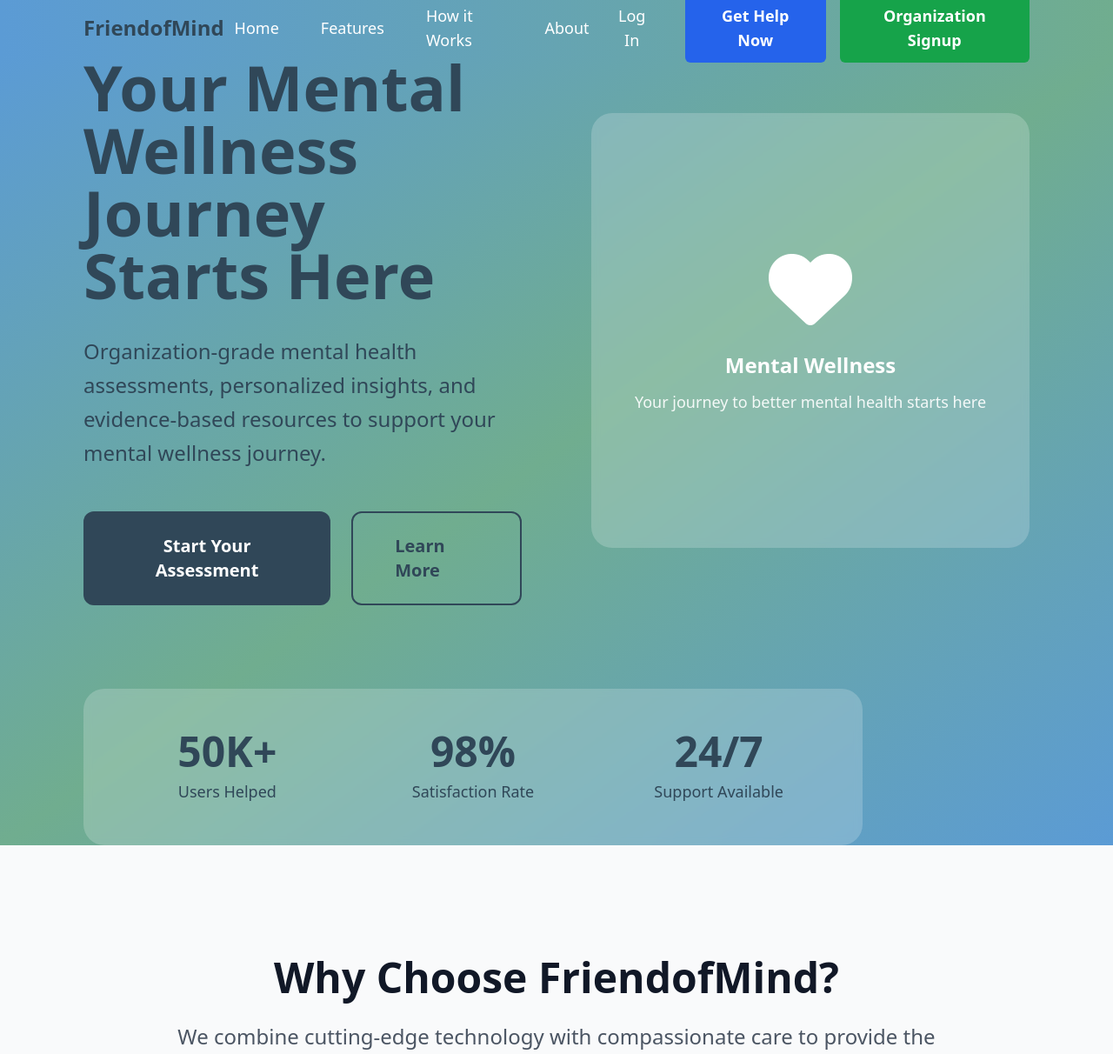
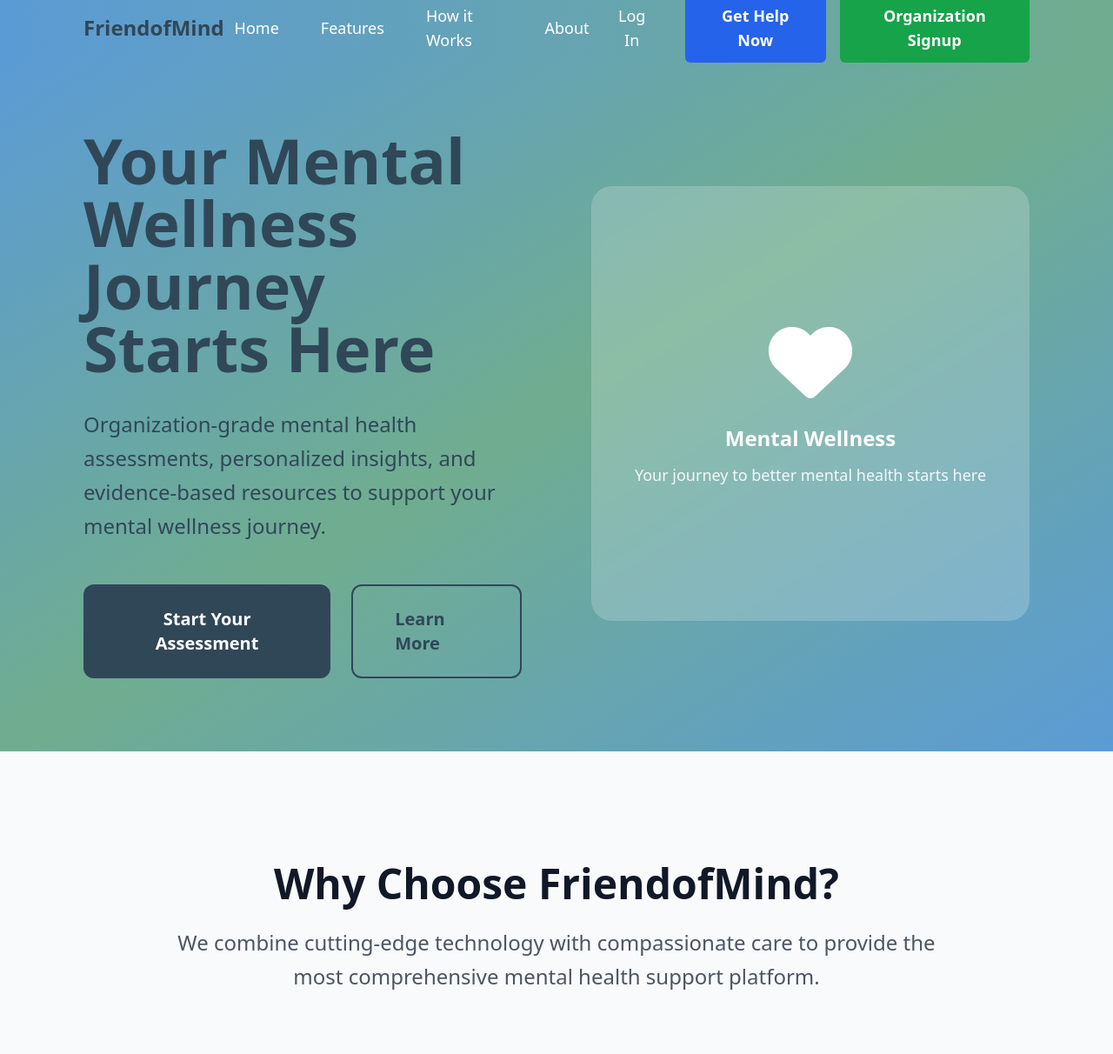
Before and after one commit to CenaAlex/FriendofMindDEV, a Django app: page / in a window 1280 px wide. Shown: the top 1212 px of the page at 87% size. Run offline with Django 4.2, Linux system fonts and the light colour scheme; data comes from the database, SQL or seed files in the repository; some libraries are stand-ins or nearby versions.

Commit message:
Remove something from landing page

```diff
--- a/templates/core/landing.html
+++ b/templates/core/landing.html
@@ -33,24 +33,7 @@
             </div>
         </div>
 
-        <div class="mt-24">
-            <div class="bg-white bg-opacity-20 backdrop-blur-sm rounded-3xl p-12 max-w-4xl">
-                <div class="grid grid-cols-3 gap-12 text-center">
-                    <div>
-                        <div class="text-5xl font-bold text-[#304758] mb-2">50K+</div>
-                        <div class="text-lg text-[#304758]">Users Helped</div>
-                    </div>
-                    <div>
-                        <div class="text-5xl font-bold text-[#304758] mb-2">98%</div>
-                        <div class="text-lg text-[#304758]">Satisfaction Rate</div>
-                    </div>
-                    <div>
-                        <div class="text-5xl font-bold text-[#304758] mb-2">24/7</div>
-                        <div class="text-lg text-[#304758]">Support Available</div>
-                    </div>
-                </div>
-            </div>
-        </div>
+
     </div>
 </section>
 
```
